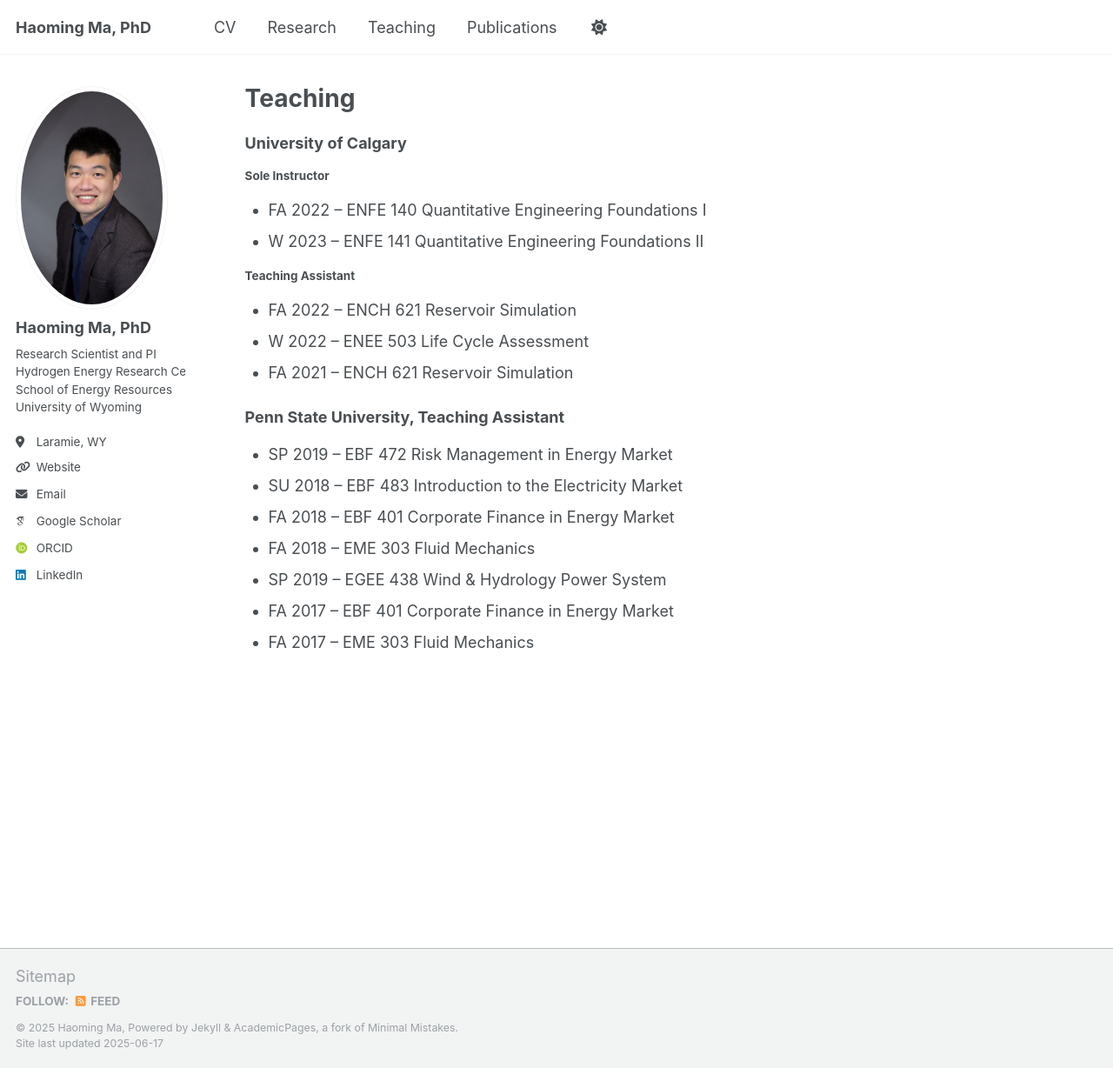
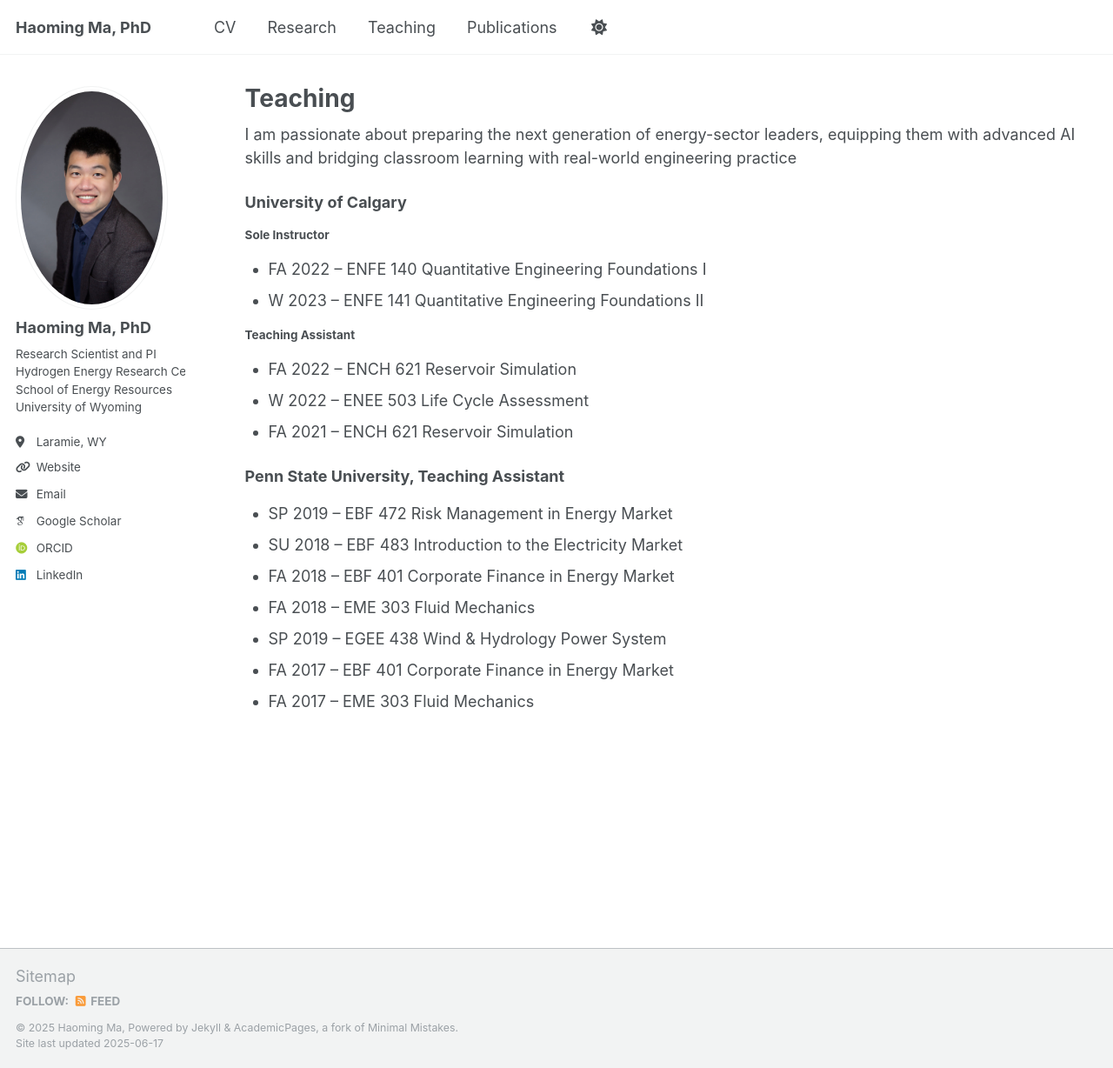
Before and after one commit to haoming-ma/haoming-ma.github.io, a Jekyll site: the page built from _pages/teaching.html, in a window 1280 px wide and 1228 px high. Shown: the whole window at 87% size. Built offline with Jekyll 4.4.1, drawn with Linux system fonts in a browser that asks for light colours; some web fonts are replaced.

Commit message:
Update teaching.html

```diff
--- a/_pages/teaching.html
+++ b/_pages/teaching.html
@@ -4,7 +4,7 @@ title:  "Teaching"
 permalink: /teaching/
 author_profile: true
 ---
-
+I am passionate about preparing the next generation of energy-sector leaders, equipping them with advanced AI skills and bridging classroom learning with real-world engineering practice
 <!-- University of Calgary -->
 <h3 style="margin-top:1.5rem;">University of Calgary</h3>
 
```
